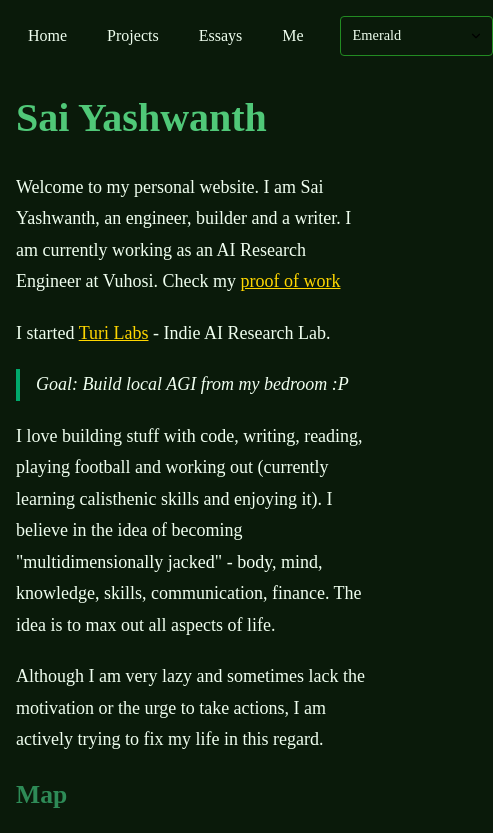
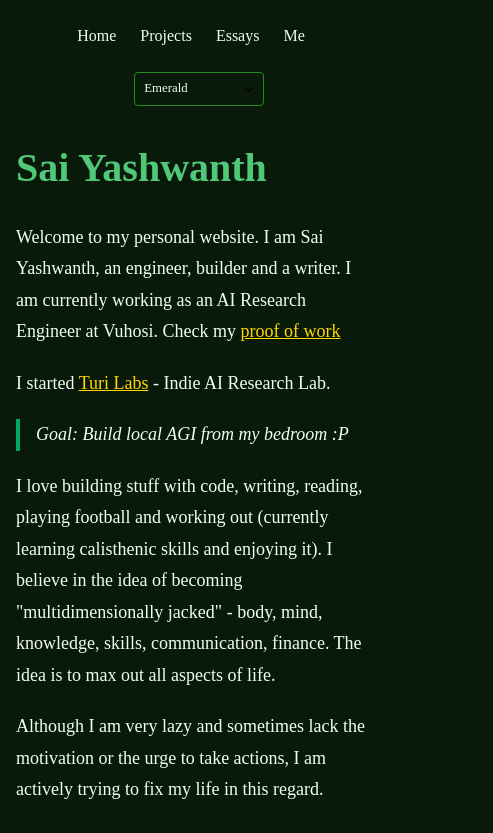
Before and after one commit to theyashwanthsai/DigitalGarden, a React (Vite) app: page / in a window 390 px wide. Shown: the top 833 px of the page, 493 px wide, since content can reach past the window. Built offline with nearby package versions, Linux system fonts and the light colour scheme; a web font is replaced by a local one.

Commit message:
Added a color picker

```diff
--- a/src/components/Header.css
+++ b/src/components/Header.css
@@ -38,19 +38,6 @@
     white-space: nowrap;
 }
 
-/* In Header.css */
-@media (max-width: 768px) {
-    .theme-switcher-container {
-      font-size: 0.8rem;
-    }
-
-    .theme-switcher-container button,
-    .theme-switcher-container select {
-      padding: 0.25rem 0.5rem;
-      font-size: 0.75rem;
-    }
-  }
-
 .theme-switcher select {
     padding: 0.5rem 2rem 0.5rem 0.75rem;
     background-color: var(--bg-primary);
@@ -77,3 +64,40 @@
     border-color: var(--link-hover);
     box-shadow: 0 0 0 2px var(--link-hover);
 }
+
+/* Mobile Styles */
+@media (max-width: 768px) {
+    .header {
+        flex-direction: column;
+        gap: 1rem;
+        align-items: stretch;
+    }
+
+    .theme-switcher-container {
+        margin-left: 0;
+        justify-content: center;
+        order: 2; /* Ensures it comes after nav */
+    }
+
+    .theme-switcher-container label {
+        font-size: 0.8rem;
+    }
+
+    .theme-switcher select {
+        font-size: 0.8rem;
+        padding: 0.4rem 1.5rem 0.4rem 0.6rem;
+    }
+
+    /* Center the navigation on mobile */
+    nav {
+        display: flex;
+        justify-content: center;
+        flex-wrap: wrap;
+        order: 1;
+    }
+
+    .nav-link {
+        margin-right: 0.5rem;
+        padding: 0.5rem;
+    }
+}
```
